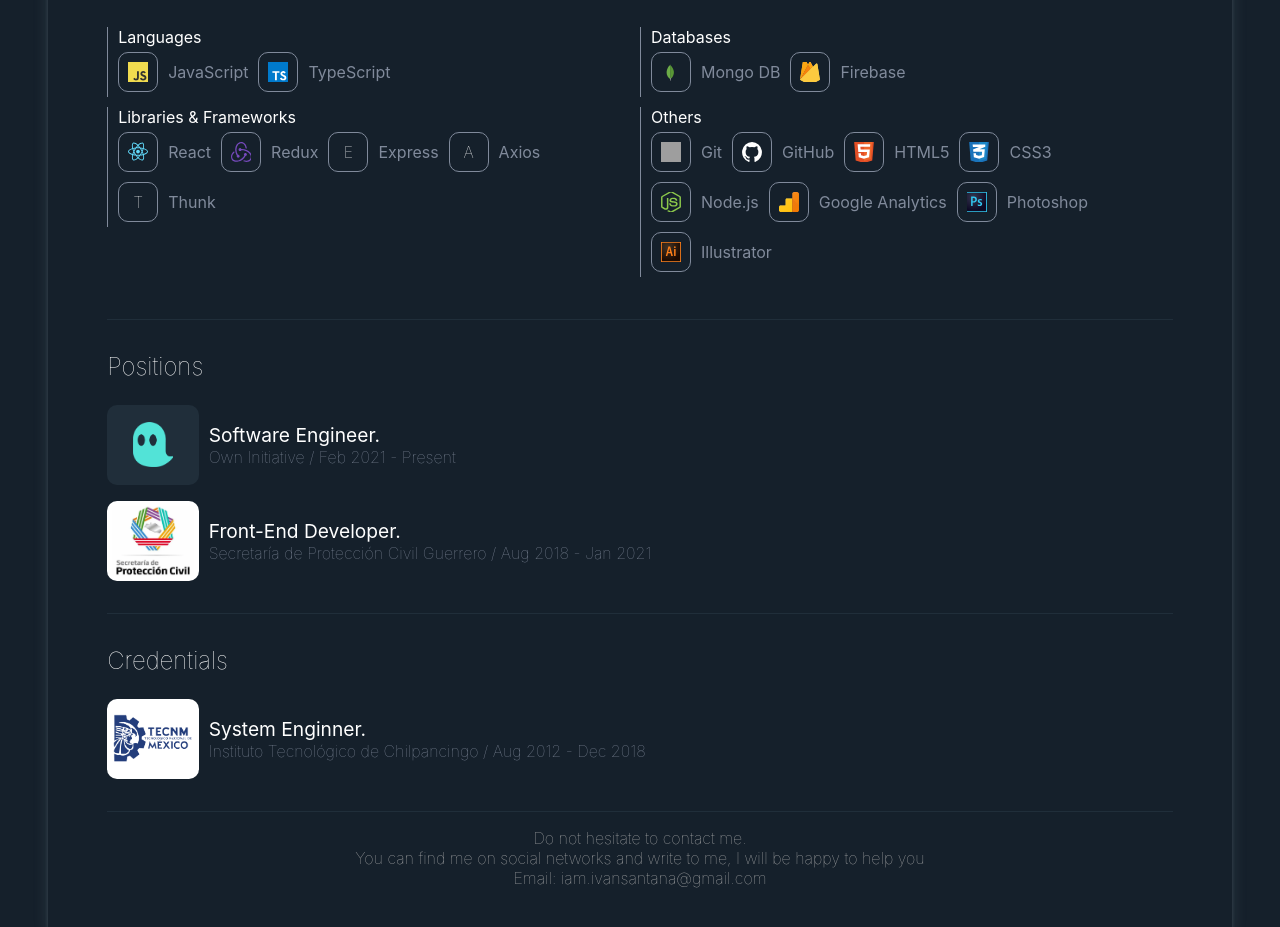
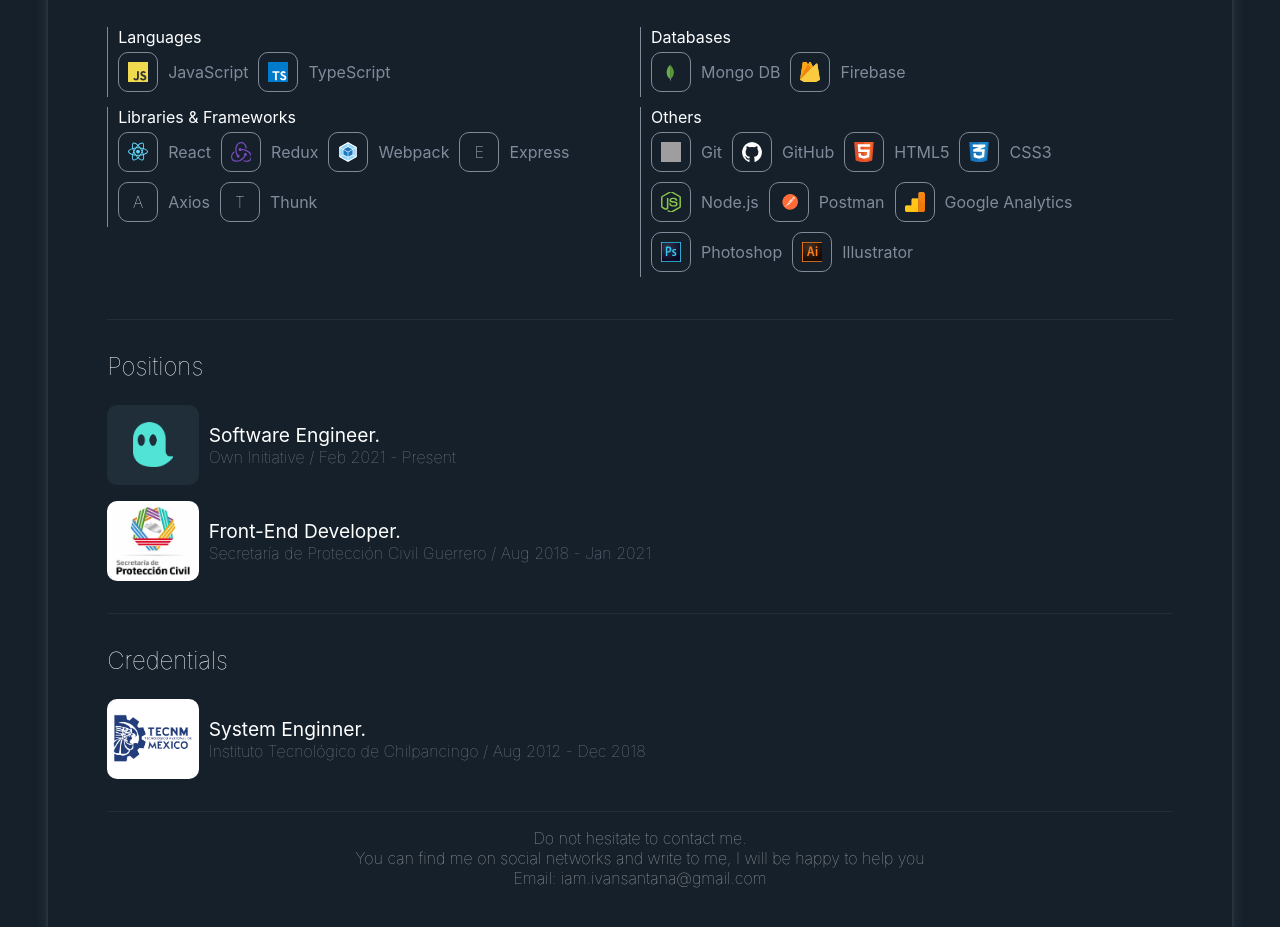
Before and after one commit to iamivansantana/iamivansantana.github.io, a React (Create React App) app: page / in a window 1280 px wide. Shown: the part 1263-2190 px from the top of the page. Built offline with nearby package versions, Linux system fonts and the light colour scheme; grey boxes are pictures that could not be loaded.

Commit message:
postman and webpack imagenSkills - Added

```diff
--- a/src/data/dataSkills.ts
+++ b/src/data/dataSkills.ts
@@ -24,6 +24,12 @@ export const skillsLibraries = [
 		name: 'Redux',
 		imgUrl: 'assets/icons/skills/redux.svg',
 		imgTag: 'Redux-icon',
+	},
+	{
+		id: 'Webpack',
+		name: 'Webpack',
+		imgUrl: 'assets/icons/skills/webpack-icon.svg',
+		imgTag: 'webpack-icon',
 	},
 ];
 export const skillsDataBases = [
@@ -72,6 +78,12 @@ export const skillsOthers = [
 		imgTag: 'Nodejs-icon',
 	},
 	{
+		id: 'Postman',
+		name: 'Postman',
+		imgUrl: 'assets/icons/skills/postman.svg',
+		imgTag: 'Postman-icon',
+	},
+	{
 		id: 'GoogleAnalytics',
 		name: 'Google Analytics',
 		imgUrl: 'assets/icons/skills/google-analytics-3.svg',
```
Also changed, not shown: public/assets/icons/skills/postman.svg (added), public/assets/icons/skills/webpack-icon.svg (added).
